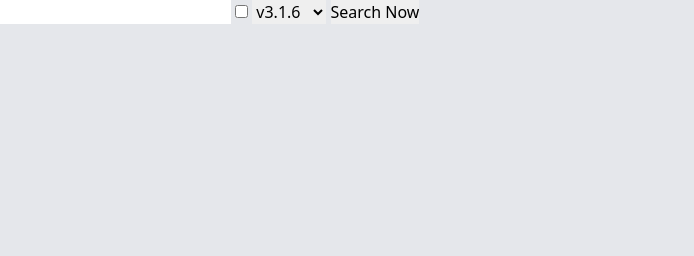
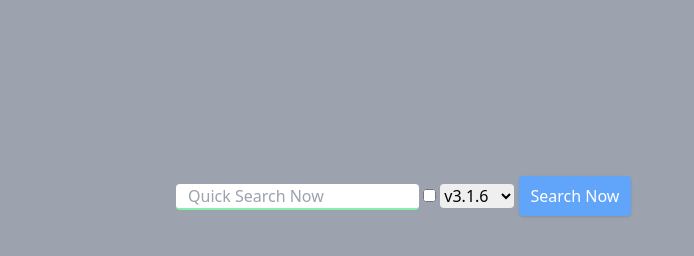
Before and after one commit to SauelAlmonte/tailwind-redo, a website: page 06-forms/index.html in a window 1280 px wide. Shown: the whole page, without its empty margins (0-694 px from the left). Drawn offline with nearby package versions, Linux system fonts and the light colour scheme.

Commit message:
Tailwindcss Play CDNJS

```diff
--- a/06-forms/index.html
+++ b/06-forms/index.html
@@ -5,21 +5,37 @@
     <meta name="viewport"
           content="width=device-width, user-scalable=no, initial-scale=1.0, maximum-scale=1.0, minimum-scale=1.0">
     <meta http-equiv="X-UA-Compatible" content="ie=edge">
-    <link href="https://unpkg.com/tailwindcss@^2/dist/tailwind.min.css" rel="stylesheet">
+    <script src="https://cdn.tailwindcss.com"></script>
     <title>06-forms</title>
 </head>
 <body>
-<div class="bg-gray-200 min-h-screen">
-    <div>
-        <input type="text" name="search" id="search">
-        <input type="checkbox" name="" id="">
-        <select name="my-dropdown" id="my-dropdown">
-            <option value="v3.1.6">v3.1.6</option>
-            <option value="v2.2.19">v2.2.19</option>
-            <option value="v1.9.6">v1.9.6</option>
-        </select>
-        <input type="submit" value="Search Now">
+    <div class="bg-gray-400 min-h-screen p-20">
+        <div class="p-24">
+            <input type="text"
+                   name="search"
+                   id="search"
+                   placeholder="Quick Search Now"
+                   class="border-b-2 border-green-300 pl-3 focus:outline-none rounded"
+            >
+
+            <input type="checkbox"
+                   name="" id=""
+            >
+
+            <select name="my-dropdown"
+                    id="my-dropdown"
+                    class="focus:outline-none rounded"
+            >
+                <option value="v3.1.6">v3.1.6</option>
+                <option value="v2.2.19">v2.2.19</option>
+                <option value="v1.9.6">v1.9.6</option>
+            </select>
+
+            <input type="submit"
+                   value="Search Now"
+                   class="rounded bg-blue-400 px-3 py-2 text-white hover:cursor-pointer shadow"
+            >
+        </div>
     </div>
-</div>
 </body>
 </html>
```
